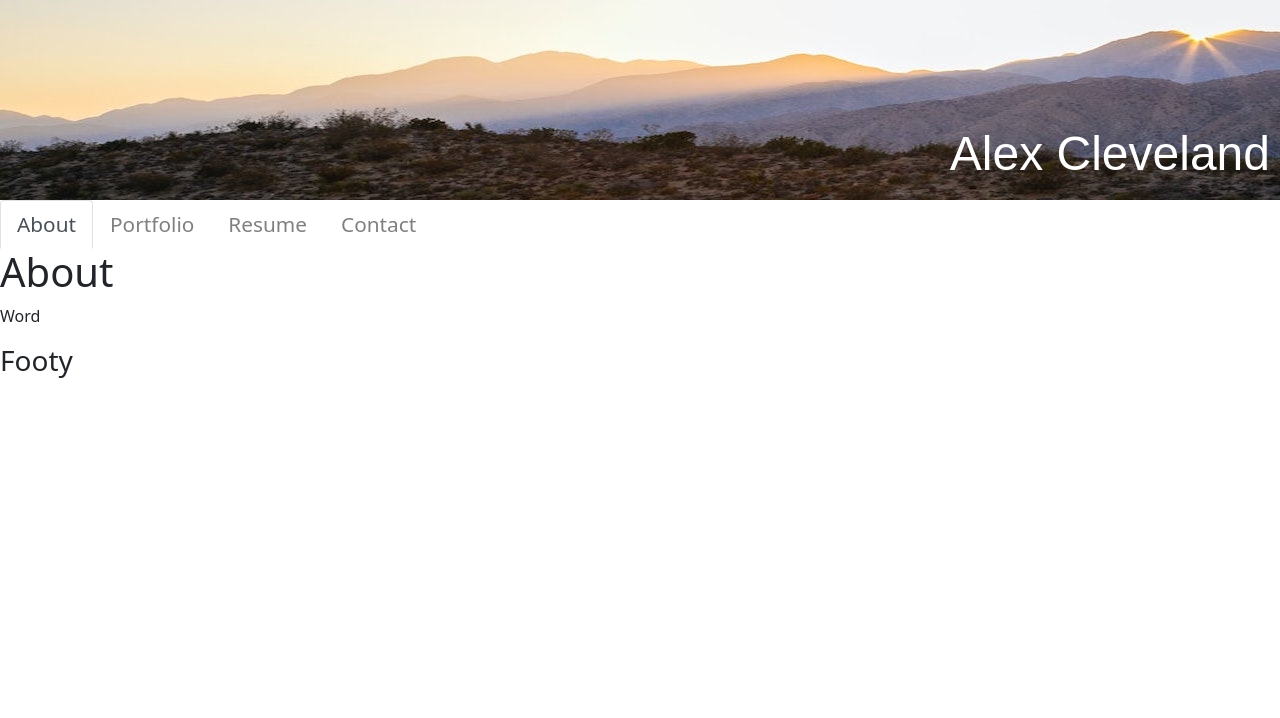
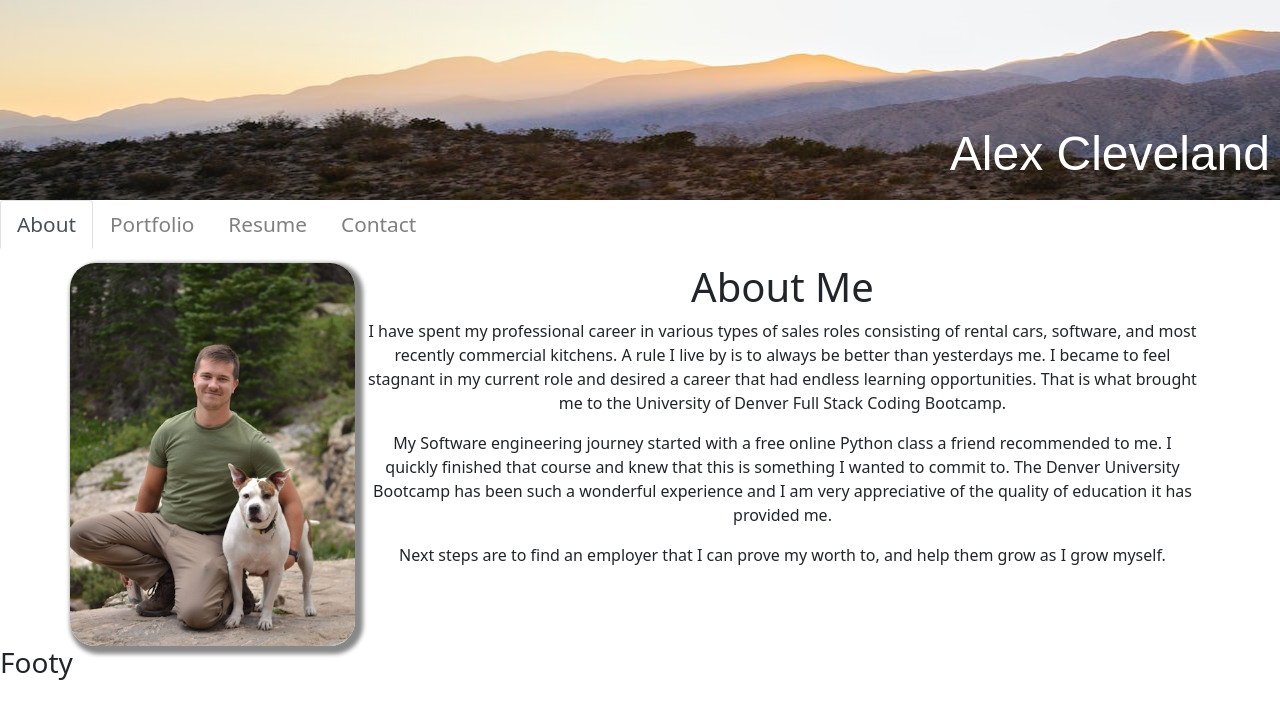
Before and after one commit to AClevel5/Alex-Cleveland-Portfolio, a React (Create React App) app: page / in a window 1280 px wide. Shown: the top 718 px of the page. Built offline with nearby package versions, Linux system fonts and the light colour scheme.

Commit message:
About me page

```diff
--- a/src/components/Project.js
+++ b/src/components/Project.js
@@ -4,6 +4,7 @@ import Contact from "./pages/Contact";
 import Portfolio from "./pages/Portfolio";
 import Resume from "./pages/Resume";
 import NavTabs from "./Navigation";
+import "../styles/Navbar.css";
 
 
 export default function Project() {
--- a/src/components/pages/About.js
+++ b/src/components/pages/About.js
@@ -1,12 +1,28 @@
 import React from 'react';
+import "../../styles/About.css"
+import profilePic from "../../images/Alex.png";
 
 export default function About() {
     return (
-        <div>
-            <h1>About</h1>
-            <p>
-                Word
-            </p>
+        <div class="about container text-center">
+
+            <div class="row">
+
+                <img class="col-md-3" src={profilePic} alt="Alex Cleveland"></img>
+                <div class="col-md-9">
+                    <h1>About Me</h1>
+                    <p>
+                        I have spent my professional career in various types of sales roles consisting of rental cars, software, and most recently commercial kitchens.
+                        A rule I live by is to always be better than yesterdays me. I became to feel stagnant in my current role and desired a career that had endless learning opportunities.
+                        That is what brought me to the University of Denver Full Stack Coding Bootcamp.
+                    </p>
+                    <p>
+                        My Software engineering journey started with a free online Python class a friend recommended to me. I quickly finished that course and knew that this is something I wanted to commit to.
+                        The Denver University Bootcamp has been such a wonderful experience and I am very appreciative of the quality of education it has provided me.
+                    </p>
+                    <p>Next steps are to find an employer that I can prove my worth to, and help them grow as I grow myself.</p>
+                </div>
+            </div>
         </div>
     );
 }
--- /dev/null
+++ b/src/styles/About.css
@@ -0,0 +1,10 @@
+.about {
+    margin-top: 15px;
+}
+
+img {
+    border-radius: 25px;
+    box-shadow: 4px 4px 4px 4px #888;
+    padding: 0 !important;
+
+}
--- a/src/styles/Navbar.css
+++ b/src/styles/Navbar.css
@@ -11,3 +11,7 @@
    font-size: 1.3rem;
    text-decoration: none;
  }
+
+ .nav-item a:hover {
+   color: orange;
+ }
```
